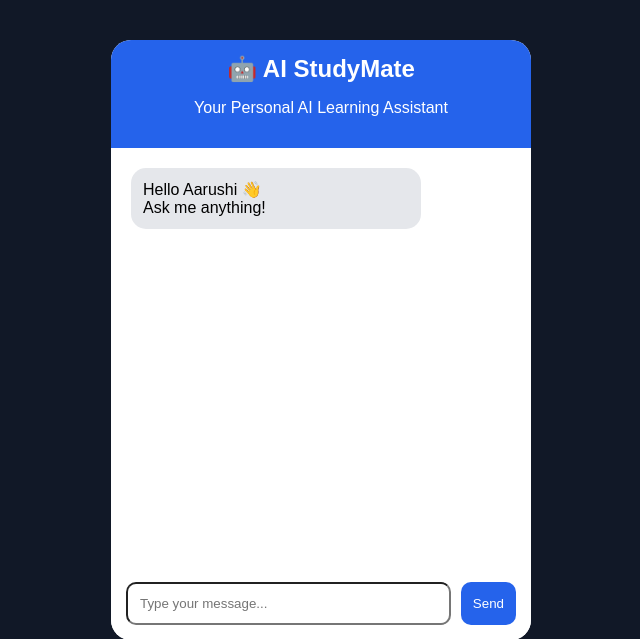
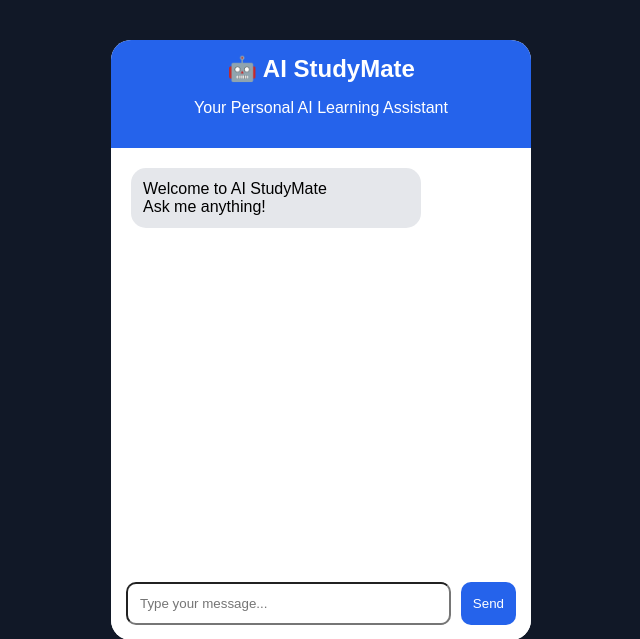
Before and after one commit to Aarushi1004/AI-StudyMate-Chatbot, a Flask app: page / in a window 1280 px wide. Shown: the top 639 px of the page, without its empty margins (319-959 px from the left). Run offline with Flask 3, Linux system fonts and the light colour scheme.

Commit message:
Improve chatbot UI and update README

```diff
--- a/templates/index.html
+++ b/templates/index.html
@@ -29,7 +29,7 @@
 
 <div class="bot-message">
 
-Hello Aarushi 👋 <br>
+Welcome to AI StudyMate <br>
 Ask me anything!
 
 </div>
```
Also changed, not shown: ai-studymate-demo.png.png (added), app.py (line endings or trailing spaces).
